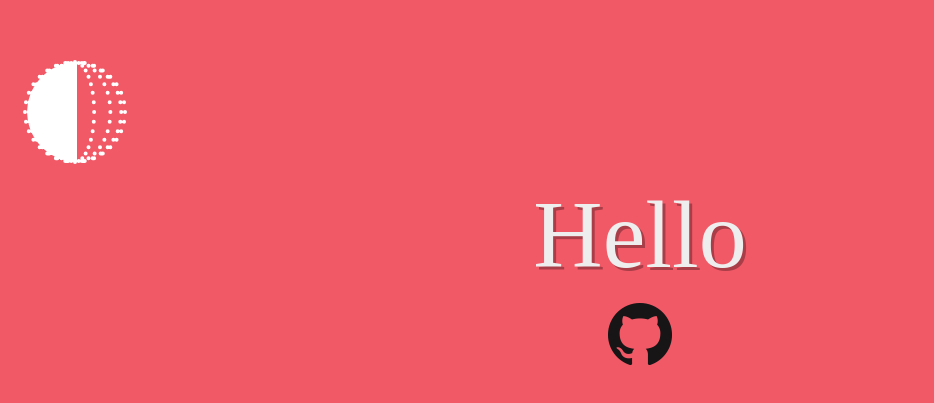
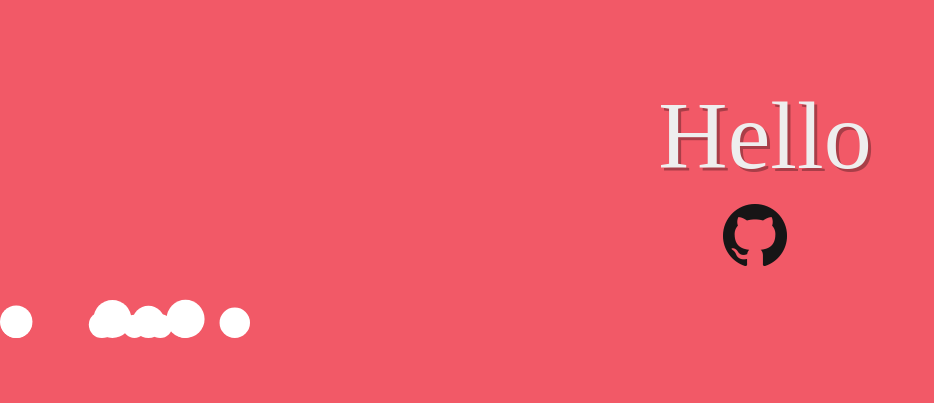
Before and after one commit to razh/about, a plain HTML site: page index.html in a window 1280 px wide. Shown: the part 187-590 px from the top of the page, without its empty margins (0-934 px from the left). Drawn offline with Linux system fonts and the light colour scheme.

Commit message:
Add falling sphere canvas test.

```diff
--- a/index.html
+++ b/index.html
@@ -20,6 +20,6 @@
       </div>
     </div>
 
-    <script src="./js/sphere.js"></script>
+    <script src="./js/main.js"></script>
   </body>
 </html>
--- /dev/null
+++ b/js/main.js
@@ -0,0 +1,86 @@
+(function() {
+  function Circle( x, y, radius, color ) {
+    this.x = x || 0;
+    this.y = y || 0;
+
+    this.radius = radius || 1;
+    this.color = color || 'white';
+
+    this.velocityX = 0;
+    this.velocityY = 0;
+  }
+
+  Circle.prototype.update = function( dt ) {
+    this.velocityY += dt * 100;
+    this.y = Math.min( HEIGHT - this.radius, this.y + this.velocityY * dt );
+  };
+
+  Circle.prototype.draw = function( ctx ) {
+    ctx.beginPath();
+    ctx.arc( this.x, this.y, this.radius, 0, 2 * Math.PI );
+    ctx.closePath();
+
+    ctx.fillStyle = this.color;
+    ctx.fill();
+  };
+
+  var canvas = document.getElementById( 'canvas' );
+  var context = canvas.getContext( '2d' );
+
+  var WIDTH = 250;
+  var HEIGHT = 250;
+
+  canvas.width = WIDTH;
+  canvas.height = HEIGHT;
+
+  var prevTime = Date.now();
+  var currTime;
+
+  var circles = [];
+  var circleCount = 10;
+
+
+  function update() {
+    currTime = Date.now();
+    var dt = ( currTime - prevTime ) * 1e-3;
+    prevTime = currTime;
+
+    for ( var i = 0; i < circleCount; i++ ) {
+      circles[i].update( dt );
+    }
+  }
+
+  function draw() {
+    context.clearRect( 0, 0, WIDTH, HEIGHT );
+    for ( var i = 0; i < circleCount; i++ ) {
+      circles[i].draw( context );
+    }
+  }
+
+  function loop() {
+    update();
+    draw();
+    requestAnimationFrame( loop );
+  }
+
+  function init() {
+    if ( !window.requestAnimationFrame ) {
+      return;
+    }
+
+    var circle;
+    var x, y, radius;
+    for ( var i = 0; i < circleCount; i++ ) {
+      radius = Math.random() * 10 + 10;
+      x = Math.min( Math.max( WIDTH * Math.random(), radius ), WIDTH - radius );
+      y = HEIGHT * Math.random();
+
+      circle = new Circle( x, y, radius );
+      circles.push( circle );
+    }
+
+    requestAnimationFrame( loop );
+  }
+
+  init();
+}) ();
--- a/js/sphere.js
+++ /dev/null
@@ -1,72 +0,0 @@
-(function() {
-  'use strict';
-
-  // Shamelessly sourced from three.js. Authored by mrdoob.
-  function Vector3( x, y, z ) {
-    this.x = x || 0;
-    this.y = y || 0;
-    this.z = z || 0;
-  }
-
-  Vector3.prototype.draw = function( ctx ) {
-    ctx.arc( this.x, this.y, 2, 0, 2 * Math.PI );
-  };
-
-  function Sphere( radius, widthSegments, heightSegments, phiStart, phiLength, thetaStart, thetaLength ) {
-    this.radius = radius || 50;
-
-    this.widthSegments = widthSegments = Math.max( 3, Math.floor( widthSegments ) || 8 );
-    this.heightSegments = heightSegments = Math.max( 2, Math.floor( heightSegments ) || 6 );
-
-    this.phiStart = phiStart = phiStart || 0;
-    this.phiLength = phiLength = typeof phiLength !== 'undefined' ? phiLength : Math.PI * 2;
-
-    this.thetaStart = thetaStart = thetaStart || 0;
-    this.thetaLength = thetaLength = typeof thetaLength !== 'undefined' ?  phiLength : Math.PI;
-
-    this.vertices = [];
-
-    var x, y, u, v;
-    var vertex;
-
-    for ( y = 0; y <= heightSegments; y++ ) {
-      for ( x = 0; x <= widthSegments; x++ ) {
-        u = x / widthSegments;
-        v = y / heightSegments;
-
-        vertex = new Vector3();
-        vertex.x = -radius * Math.cos( phiStart + u * phiLength ) * Math.sin( thetaStart + v * thetaLength );
-        vertex.y =  radius * Math.cos( thetaStart + v * thetaLength );
-        vertex.z =  radius * Math.sin( phiStart + u * phiLength ) * Math.sin( thetaStart + v * thetaLength );
-
-        this.vertices.push( vertex );
-      }
-    }
-  }
-
-  Sphere.prototype.draw = function( ctx ) {
-    ctx.fillStyle = 'white';
-    for ( var i = 0, il = this.vertices.length; i < il; i++ ) {
-      this.vertices[i].draw( ctx );
-    }
-    ctx.fill();
-  };
-
-
-  var canvas = document.getElementById( 'canvas' );
-  var context = canvas.getContext( '2d' );
-
-  var sphere = new Sphere( 50, 16, 16 );
-
-  canvas.width = 150;
-  canvas.height = 150;
-
-
-  context.translate( 75, 75 );
-  draw();
-
-  function draw() {
-    context.clearRect( 0, 0, canvas.width, canvas.height );
-    sphere.draw( context );
-  }
-}) ();
--- a/sass/screen.scss
+++ b/sass/screen.scss
@@ -40,7 +40,6 @@ h1 {
   }
 }
 
-
 canvas {
-  display: block;
+  float: left;
 }
```
Also changed, not shown: stylesheets/screen.css.
